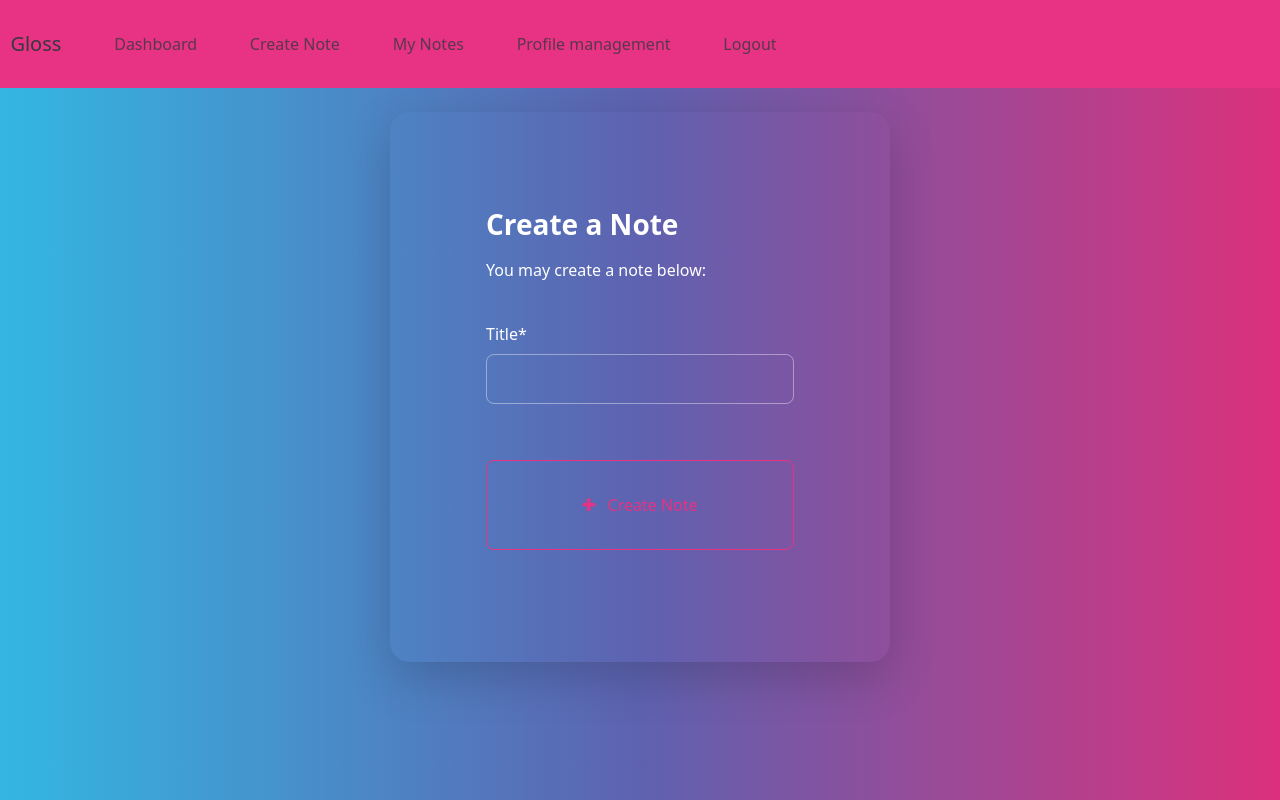
After one commit to CodeConnoisseur74/gloss, a Django app: page /create-note in a window 1280 px wide. The commit adds this page. Run offline with Django 4.2, Linux system fonts and the light colour scheme; a user stored in the database is signed in; some libraries are stand-ins or nearby versions.

Commit message:
Add dashboard and create thought functionality to navbar, urls and views

```diff
--- a/note/forms.py
+++ b/note/forms.py
@@ -3,7 +3,17 @@ from typing import ClassVar
 from django import forms
 from django.contrib.auth.forms import AuthenticationForm, UserCreationForm
 from django.contrib.auth.models import User
+from django.forms import ModelForm
 from django.forms.widgets import PasswordInput, TextInput
+
+from note.models import Note
+
+
+class NoteForm(ModelForm):
+    class Meta:
+        model = Note
+        fields: ClassVar[list[str]] = ['title', 'content']
+        exclude: ClassVar[list[str]] = ['user']
 
 
 class CreateUserForm(UserCreationForm):
--- /dev/null
+++ b/note/templates/note/create-note.html
@@ -0,0 +1,36 @@
+{% extends 'note/navbar.html' %}
+
+{% load crispy_forms_tags %}
+
+{% block content %}
+
+<br>
+
+<div class="container bg-tertiary shadow-lg p-5 form-layout">
+
+  <h3> Create a Note </h3>
+
+  <p> You may create a note below: </p>
+
+  <br>
+
+  <form method="POST" autocomplete="off">
+
+    {% csrf_token %}
+
+    {{CreateNoteForm.title|as_crispy_field}}
+
+    <br>
+
+    <button class="btn btn-outline-primary btn-md w-100 btn-block p-3" type="submit"> <i class="fa fa-plus"
+        aria-hidden="true"></i> &nbsp; Create Note </button>
+
+
+  </form>
+
+
+</div>
+
+<br>
+
+{% endblock %}
--- a/note/templates/note/navbar.html
+++ b/note/templates/note/navbar.html
@@ -46,7 +46,7 @@
 
       <li class="nav-link">
 
-        <a class="nav-link" href="">
+        <a class="nav-link" href="{% url 'dashboard' %}">
           Dashboard </a>
 
       </li>
@@ -56,7 +56,7 @@
 
       <li class="nav-link">
 
-        <a class="nav-link" href=""> Create Note </a>
+        <a class="nav-link" href="{% url 'create-note' %}"> Create Note </a>
 
       </li>
 
--- a/note/urls.py
+++ b/note/urls.py
@@ -8,4 +8,5 @@ urlpatterns = [
     path('my-login', views.my_login, name='my-login'),
     path('dashboard', views.dashboard, name='dashboard'),
     path('user-logout', views.user_logout, name='user-logout'),
+    path('create-note', views.create_note, name='create-note'),
 ]
--- a/note/views.py
+++ b/note/views.py
@@ -1,9 +1,10 @@
 from django.contrib import messages
 from django.contrib.auth import authenticate, login, logout
+from django.contrib.auth.decorators import login_required
 from django.contrib.auth.models import auth
 from django.shortcuts import redirect, render
 
-from note.forms import CreateUserForm, LoginForm
+from note.forms import CreateUserForm, LoginForm, NoteForm
 
 
 def homepage(request):
@@ -50,6 +51,29 @@ def user_logout(request):
 
     return redirect('')
 
-
+@login_required(login_url='my-login')
 def dashboard(request):
     return render(request, 'note/dashboard.html')
+
+
+@login_required(login_url='my-login')
+def create_note(request):
+    form = NoteForm()
+
+    if request.method == 'POST':
+        form = NoteForm(request.POST)
+
+        if form.is_valid():
+            note = form.save(commit=False)
+
+            note.user = request.user
+
+            note.save()
+
+            messages.success(request, 'Note created!')
+
+            return redirect('my-notes')
+
+    context = {'CreateNoteForm': form}
+
+    return render(request, 'note/create-note.html', context)
```
Also changed, not shown: db.sqlite3.
